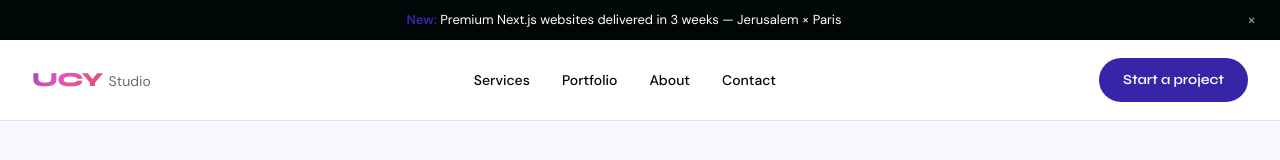
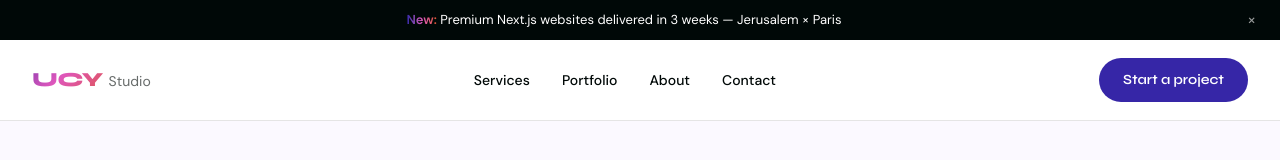
Before and after one commit to ucyweb28-svg/UCY_WEB_2026, a Next.js app: page /en in a window 1280 px wide. Shown: the top 160 px of the page. Built offline with nearby package versions, Linux system fonts and the light colour scheme.

Commit message:
fix: announcement banner highlight gradient color

```diff
--- a/components/layout/AnnouncementBanner.tsx
+++ b/components/layout/AnnouncementBanner.tsx
@@ -19,7 +19,7 @@ export function AnnouncementBanner() {
       style={{ backgroundColor: '#000807' }}
     >
       <p className="font-sans text-[11px] md:text-[13px] text-white text-center truncate pr-8">
-        <span className="font-bold" style={{ color: '#3626A7' }}>
+        <span className="bg-gradient-to-r from-[#3626A7] via-[#DF57BC] to-[#DE541E] bg-clip-text text-transparent font-semibold">
           {highlight}
         </span>
         {rest}
```
